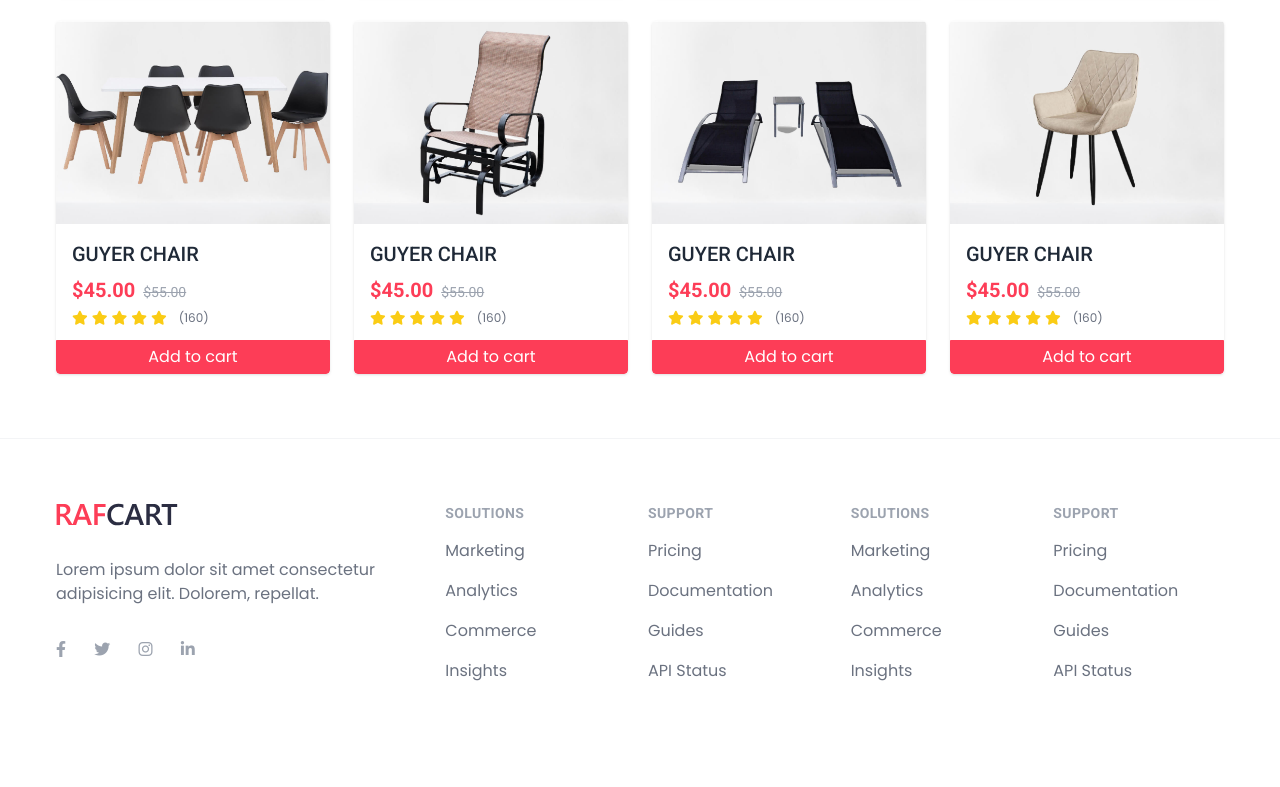
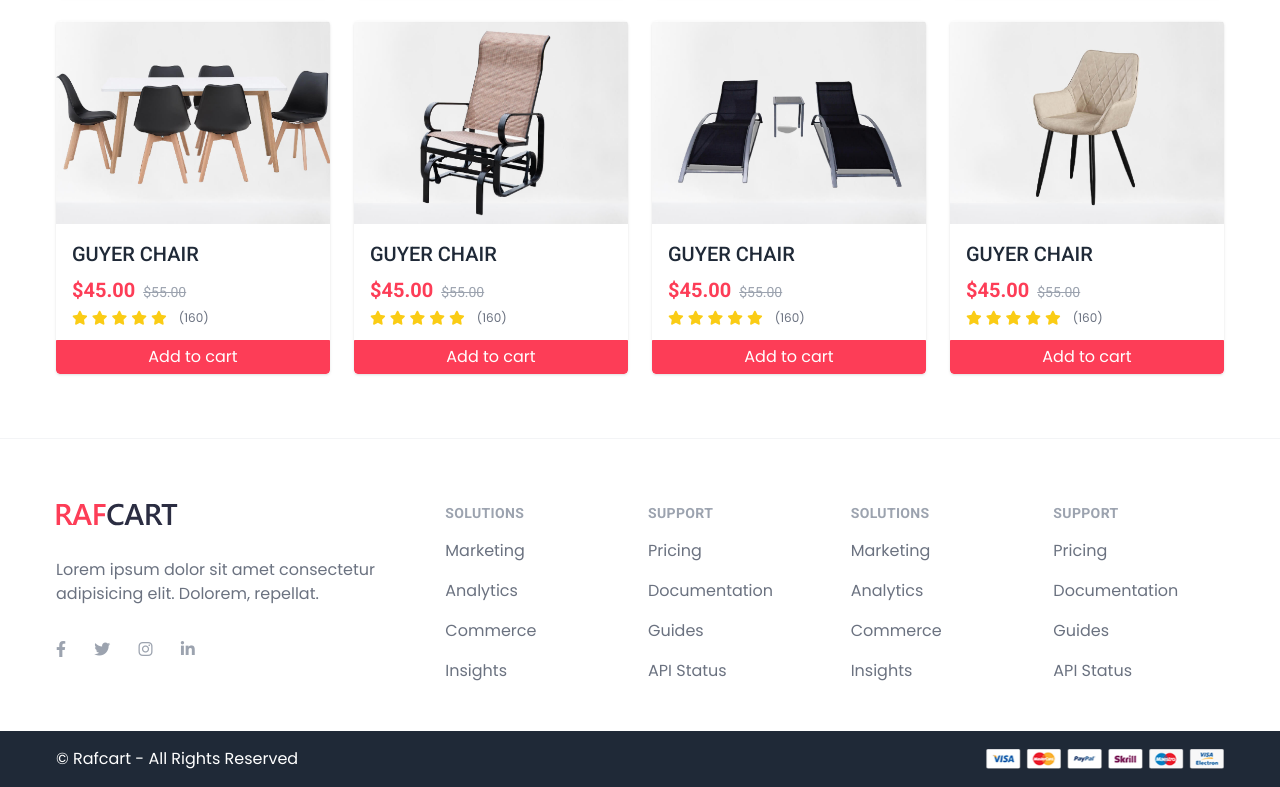
Before and after one commit to LypkaB/Rafcart, a plain HTML site: page index.html in a window 1280 px wide. Shown: the part 2878-3665 px from the top of the page. Before the commit the page ends 3609 px from the top, so only its background shows below. Drawn offline with nearby package versions, Linux system fonts and the light colour scheme.

Commit message:
Add copyright

```diff
--- a/index.html
+++ b/index.html
@@ -782,5 +782,13 @@
             </div>
         </div>
     </footer>
+
+    <!-- Copyright -->
+    <div class="py-4 bg-gray-800">
+        <div class="container flex items-center justify-between">
+            <p class="text-white">&copy; Rafcart - All Rights Reserved</p>
+            <img src="./assets/images/methods.png" alt="payment" class="h-5">
+        </div>
+    </div>
 </body>
 </html>
```
Also changed, not shown: assets/images/methods.png (added).
